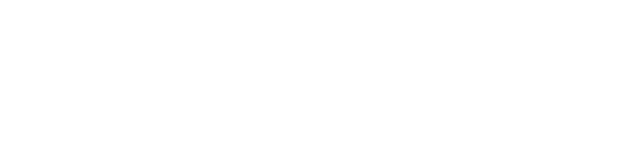
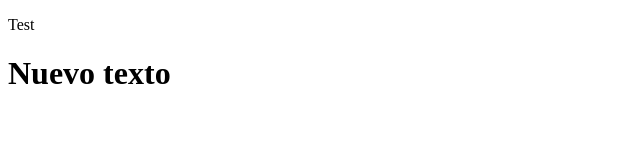
Before and after one commit to Nicolaspardo/Web-proyect, a plain HTML site: page index.html in a window 1280 px wide. Shown: the whole page, without its empty margins (0-640 px from the left). Drawn offline with Linux system fonts and the light colour scheme.

Commit message:
Agregando un nuevo h1

```diff
--- a/index.html
+++ b/index.html
@@ -9,6 +9,9 @@
 	<link rel="stylesheet" href="">
 </head>
 <body>
+	<p>Test</p>
+
+	<h1> Nuevo texto</h1>
 
 </body>
 </html>
```
